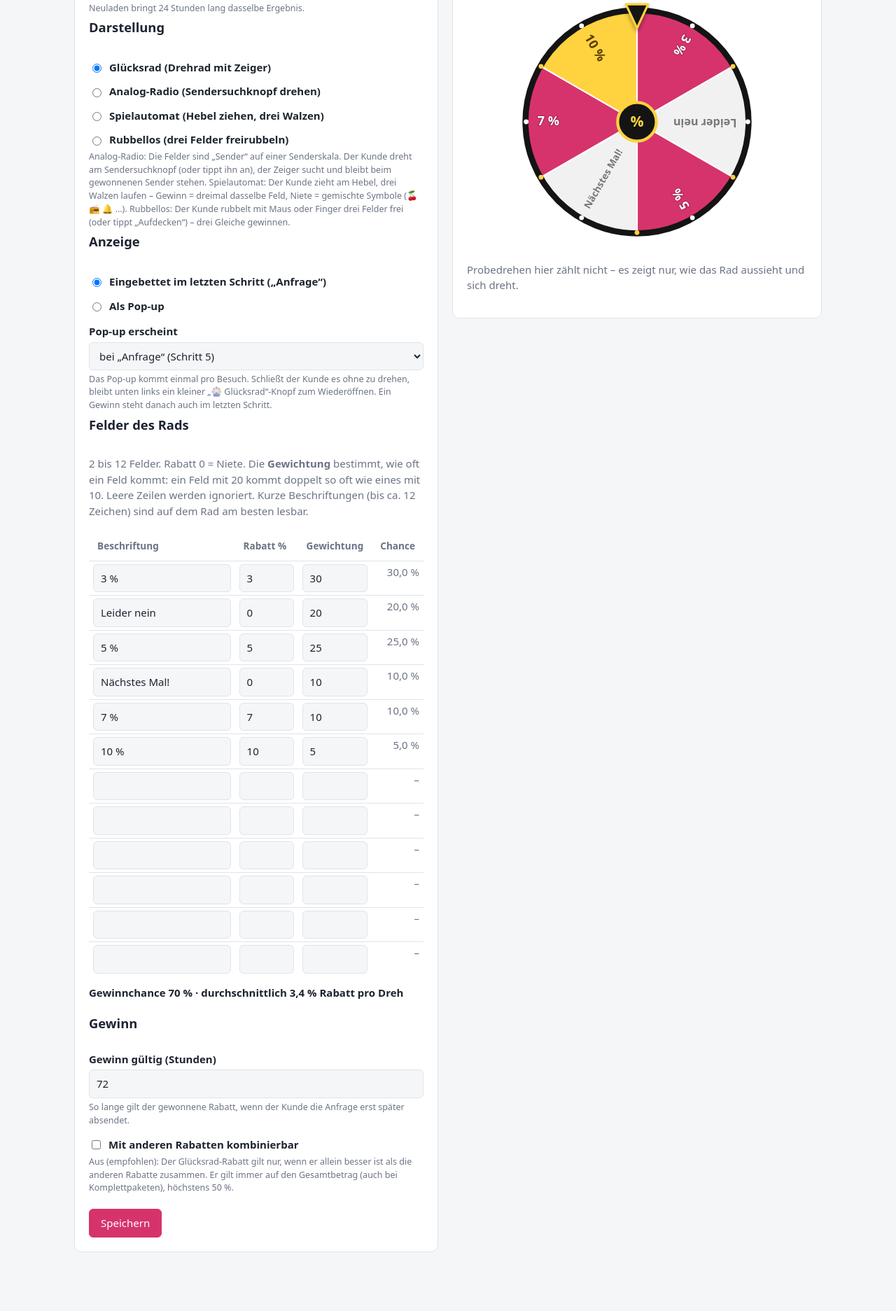
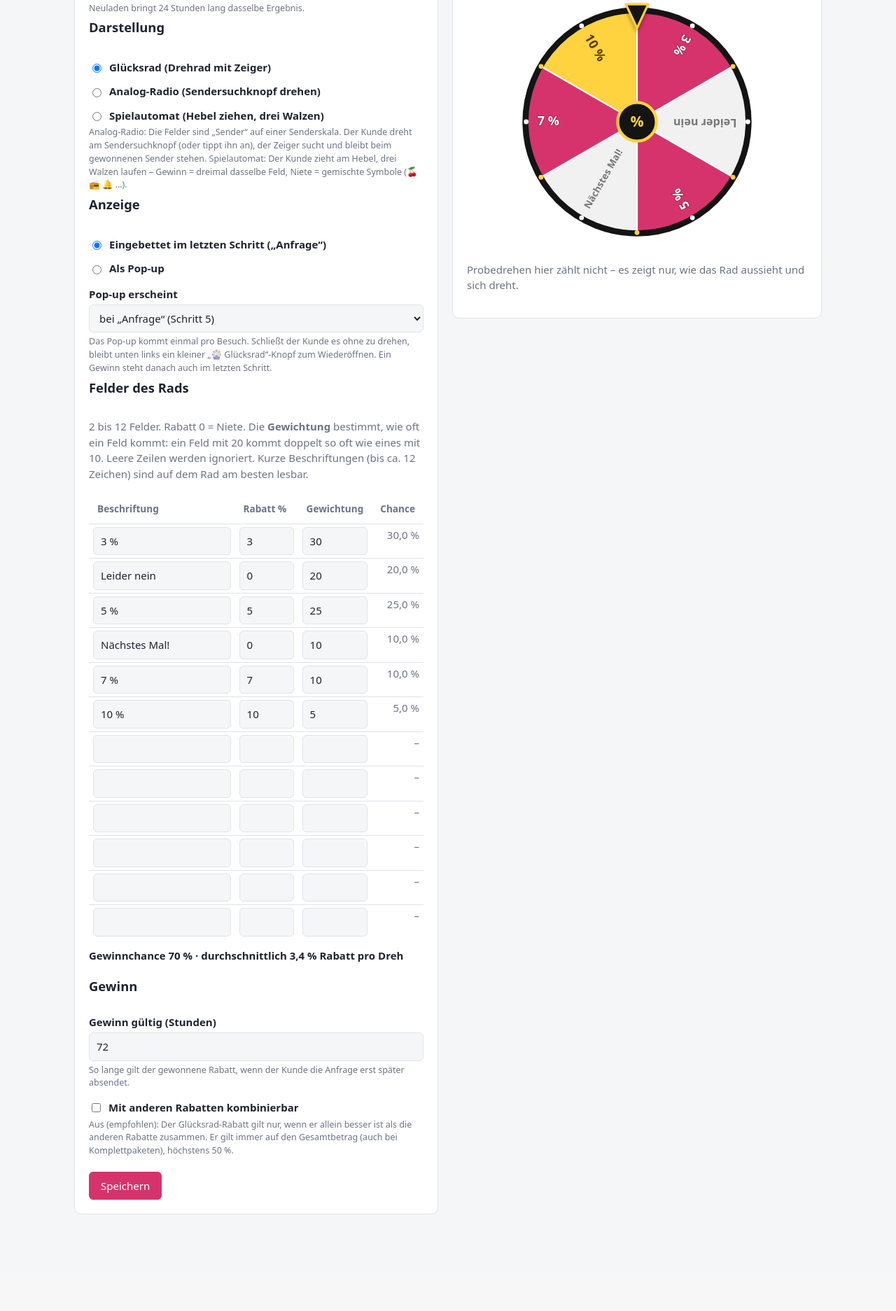
Before and after one commit to romualdogz/radiospotpro, a FastAPI app: page /admin/wheel in a window 1280 px wide. Shown: the part 276-2149 px from the top of the page at 70% size. After the commit the page ends 2011 px from the top, so only its background shows below. Run offline with FastAPI, Linux system fonts and the light colour scheme; the visitor is signed in with stand-in values (Sample User, id 1).

Commit message:
Revert "Glücksrad: vierte Darstellung als Rubbellos zum Freirubbeln"
This reverts commit 57fd8dcf1361850bcb1026aa83ea8bc28d28fdea.

```diff
--- a/app/static/configurator.css
+++ b/app/static/configurator.css
@@ -615,7 +615,7 @@ body.lay-skin-neon {
 }
 /* Glücksrad im Analog-Radio-Design */
 .wheel-host.radio-host { max-width: 470px; }
-.wheel-host.radio-host:has(.slot), .wheel-host.radio-host:has(.scratch) { max-width: 430px; }
+.wheel-host.radio-host:has(.slot) { max-width: 430px; }
 .radio-hint { font-size: 0.88rem; color: var(--text-muted); font-style: italic; }
 .wheel-launcher b { font: inherit; }
 .wheel-dialog:has(.radio-host) { width: min(520px, 100%); }
--- a/app/static/wheel.js
+++ b/app/static/wheel.js
@@ -422,144 +422,10 @@
     };
   }
 
-  // ------------------------------------------------------------------ Variante „Rubbellos“
-  // Los mit drei Feldern unter einer Silberschicht. Erstes Rubbeln ruft opts.onTune() auf (Server lost aus),
-  // spinTo(index) legt das Ergebnis unter die Schicht und ist erledigt, sobald gut die Hälfte freigerubbelt ist
-  // (oder „Aufdecken“ gedrückt wurde). Gewinn = dreimal dasselbe Feld, Niete = gemischte Symbole.
-  const SCRATCH_STYLE = `
-.scratch { position: relative; max-width: 420px; margin: 0 auto; padding: 16px 18px 18px; border-radius: 14px; color: #3b1d00;
-  background: radial-gradient(circle at 0 50%, transparent 9px, #ffd84d 10px) left / 51% 100% no-repeat,
-    radial-gradient(circle at 100% 50%, transparent 9px, #ffd84d 10px) right / 51% 100% no-repeat;
-  filter: drop-shadow(0 10px 18px rgba(0,0,0,.28)); user-select: none; -webkit-user-select: none; }
-.scratch::before { content: ""; position: absolute; inset: 7px; border: 2px dashed rgba(120,60,0,.35); border-radius: 10px; pointer-events: none; }
-.scratch-head { display: flex; justify-content: space-between; align-items: baseline; margin-bottom: 10px; position: relative; }
-.scratch-title { font: 900 1.25rem/1 var(--head, system-ui, sans-serif); letter-spacing: .08em; color: #c2410c;
-  text-shadow: 2px 2px 0 #fff; }
-.scratch-no { font: 600 .7rem ui-monospace, monospace; color: #8a5a00; }
-.scratch-area { position: relative; height: 104px; border-radius: 10px; overflow: hidden; background: #fffaf0;
-  box-shadow: inset 0 0 0 2px #e0a800; touch-action: none; }
-.scratch-symbols { position: absolute; inset: 0; display: grid; grid-template-columns: repeat(3, 1fr); }
-.scratch-cell { display: grid; place-items: center; font: 800 1.35rem var(--head, system-ui, sans-serif); color: #b0002a; }
-.scratch-cell + .scratch-cell { border-left: 2px dotted #f0c040; }
-.scratch-cell.emoji { font-size: 2.1rem; }
-.scratch-cell.jackpot::after { content: "★"; color: #d48a00; margin-left: 3px; }
-.scratch.won .scratch-cell { animation: scratch-win .45s ease-in-out 4; }
-@keyframes scratch-win { 50% { transform: scale(1.18); color: #e4002b; } }
-.scratch canvas { position: absolute; inset: 0; width: 100%; height: 100%; cursor: grab; transition: opacity .6s; }
-.scratch canvas.gone { opacity: 0; pointer-events: none; }
-.scratch-foot { position: relative; display: flex; justify-content: space-between; align-items: center; margin-top: 10px;
-  font: 600 .72rem system-ui, sans-serif; color: #8a5a00; }
-.scratch-reveal { border: 0; background: #c2410c; color: #fff; border-radius: 999px; padding: 6px 14px;
-  font: 700 .75rem system-ui, sans-serif; cursor: pointer; }
-.scratch-reveal:disabled { opacity: .5; cursor: default; }
-@media (prefers-reduced-motion: reduce) { .scratch.won .scratch-cell { animation: none; } }
-`;
-
-  function renderScratch(host, segments, opts = {}) {
-    if (!document.getElementById("discount-scratch-style")) {
-      const s = document.createElement("style");
-      s.id = "discount-scratch-style";
-      s.textContent = SCRATCH_STYLE;
-      document.head.appendChild(s);
-    }
-    const div = (cls, text) => { const d = document.createElement("div"); d.className = cls; if (text != null) d.textContent = text; return d; };
-    const best = Math.max(...segments.map((s) => s.percent));
-    const wins = segments.map((s, i) => ({ ...s, i })).filter((s) => s.percent > 0);
-    const ticket = div("scratch");
-    const head = div("scratch-head");
-    head.append(div("scratch-title", opts.title || "RUBBELLOS"),
-      div("scratch-no", "Nr. " + String(Math.floor(Math.random() * 900000) + 100000)));
-    const area = div("scratch-area");
-    area.setAttribute("role", "img");
-    area.setAttribute("aria-label", "Rubbellos mit drei Feldern – Gewinne: " + wins.map((w) => w.label).join(", "));
-    const symbols = div("scratch-symbols");
-    const cells = [0, 1, 2].map(() => div("scratch-cell emoji", "❔"));
-    symbols.append(...cells);
-    const canvas = document.createElement("canvas");
-    area.append(symbols, canvas);
-    const foot = div("scratch-foot");
-    const reveal = document.createElement("button");
-    reveal.type = "button"; reveal.className = "scratch-reveal"; reveal.textContent = "Aufdecken";
-    foot.append(div(null, "Drei Gleiche gewinnen"), reveal);
-    ticket.append(head, area, foot);
-    host.replaceChildren(ticket);
-
-    // Silberschicht zeichnen (nach dem Einfügen, damit die Größe bekannt ist)
-    const ctx = canvas.getContext("2d");
-    const dpr = window.devicePixelRatio || 1;
-    function paintCover() {
-      const r = area.getBoundingClientRect();
-      canvas.width = Math.max(1, r.width * dpr); canvas.height = Math.max(1, r.height * dpr);
-      const g = ctx.createLinearGradient(0, 0, canvas.width, canvas.height);
-      g.addColorStop(0, "#b8b8b8"); g.addColorStop(.45, "#e9e9e9"); g.addColorStop(.55, "#cfcfcf"); g.addColorStop(1, "#a9a9a9");
-      ctx.globalCompositeOperation = "source-over";
-      ctx.fillStyle = g; ctx.fillRect(0, 0, canvas.width, canvas.height);
-      ctx.fillStyle = "rgba(255,255,255,.35)";
-      for (let x = 0; x < canvas.width; x += 26 * dpr) for (let y = 0; y < canvas.height; y += 26 * dpr) {
-        ctx.beginPath(); ctx.arc(x + ((y / (26 * dpr)) % 2) * 13 * dpr, y, 3 * dpr, 0, 7); ctx.fill();
-      }
-      ctx.fillStyle = "#6b6b6b"; ctx.font = `800 ${15 * dpr}px system-ui, sans-serif`; ctx.textAlign = "center"; ctx.textBaseline = "middle";
-      ctx.fillText("✦ HIER RUBBELN ✦", canvas.width / 2, canvas.height / 2);
-    }
-    requestAnimationFrame(paintCover);
-
-    let started = false, busy = false, result = null, finish = null, wantReveal = false, last = null, checks = 0;
-    const start = () => { if (!started && !busy) { started = true; opts.onTune && opts.onTune(); } };
-    function scratchAt(x, y) {
-      const r = canvas.getBoundingClientRect();
-      const px = (x - r.left) * dpr, py = (y - r.top) * dpr;
-      ctx.globalCompositeOperation = "destination-out";
-      ctx.lineWidth = 34 * dpr; ctx.lineCap = "round";
-      ctx.beginPath();
-      if (last) { ctx.moveTo(last[0], last[1]); ctx.lineTo(px, py); } else { ctx.arc(px, py, 17 * dpr, 0, 7); ctx.fill(); }
-      ctx.stroke();
-      last = [px, py];
-      if (++checks % 6 === 0) checkDone();
-    }
-    function cleared() {  // Anteil freigerubbelt (Stichprobe)
-      const d = ctx.getImageData(0, 0, canvas.width, canvas.height).data;
-      let clear = 0, n = 0;
-      for (let i = 3; i < d.length; i += 4 * 37) { n++; if (d[i] < 40) clear++; }
-      return n ? clear / n : 0;
-    }
-    function done() {
-      canvas.classList.add("gone"); reveal.style.display = "none";
-      if (result && result.percent > 0) ticket.classList.add("won");
-      const f = finish; finish = null; f && f();
-    }
-    function checkDone() { if (result && finish && cleared() > 0.5) done(); }
-    canvas.addEventListener("pointerdown", (e) => { if (canvas.classList.contains("gone")) return; start();
-      canvas.setPointerCapture(e.pointerId); last = null; scratchAt(e.clientX, e.clientY); });
-    canvas.addEventListener("pointermove", (e) => { if (e.buttons || e.pointerType === "touch") { if (last || e.buttons) scratchAt(e.clientX, e.clientY); } });
-    canvas.addEventListener("pointerup", () => { last = null; checkDone(); });
-    reveal.addEventListener("click", () => { wantReveal = true; reveal.disabled = true; start(); if (result && finish) done(); });
-
-    return {
-      el: ticket,
-      setBusy(v) { busy = v; if (!v) { started = false; reveal.disabled = false; } },
-      spinTo(index) {
-        const seg = segments[index];
-        const fillers = ["🍒", "📻", "🔔", "⭐", "🎵", "🍋"].sort(() => Math.random() - 0.5);
-        const labels = seg.percent > 0 ? [seg, seg, seg] : fillers.slice(0, 3);
-        cells.forEach((c, k) => {
-          const s = labels[k];
-          c.className = "scratch-cell" + (typeof s === "string" ? " emoji" : s.percent === best ? " jackpot" : "");
-          c.textContent = typeof s === "string" ? s : s.label;
-        });
-        result = seg;
-        return new Promise((resolve) => {
-          finish = resolve;
-          if (wantReveal || reduceMotion) done(); else checkDone();
-        });
-      },
-    };
-  }
-
   window.DiscountWheel = {
     render(host, segments, opts = {}) {
       if (opts.style === "radio") return renderRadio(host, segments, opts);
       if (opts.style === "slot") return renderSlot(host, segments, opts);
-      if (opts.style === "scratch") return renderScratch(host, segments, opts);
       return render(host, segments);
     },
   };
--- a/app/templates/admin/wheel.html
+++ b/app/templates/admin/wheel.html
@@ -19,8 +19,7 @@
     </div>
     <small class="help">Analog-Radio: Die Felder sind „Sender“ auf einer Senderskala. Der Kunde dreht am Sendersuchknopf
       (oder tippt ihn an), der Zeiger sucht und bleibt beim gewonnenen Sender stehen. Spielautomat: Der Kunde zieht
-      am Hebel, drei Walzen laufen – Gewinn = dreimal dasselbe Feld, Niete = gemischte Symbole (🍒 📻 🔔 …).
-      Rubbellos: Der Kunde rubbelt mit Maus oder Finger drei Felder frei (oder tippt „Aufdecken“) – drei Gleiche gewinnen.</small>
+      am Hebel, drei Walzen laufen – Gewinn = dreimal dasselbe Feld, Niete = gemischte Symbole (🍒 📻 🔔 …).</small>
 
     <h2>Anzeige</h2>
     <div class="wm-modes">
--- a/app/wheel.py
+++ b/app/wheel.py
@@ -28,7 +28,7 @@ DEFAULT_SEGMENTS = [  # Bezeichnung, Rabatt in %, Gewichtung (relative Häufigke
 # Anzeige: eingebettet im letzten Schritt oder als Pop-up beim Öffnen eines Schritts
 MODES = {"inline": "Eingebettet im letzten Schritt („Anfrage“)", "popup": "Als Pop-up"}
 STYLES = {"wheel": "Glücksrad (Drehrad mit Zeiger)", "radio": "Analog-Radio (Sendersuchknopf drehen)",
-          "slot": "Spielautomat (Hebel ziehen, drei Walzen)", "scratch": "Rubbellos (drei Felder freirubbeln)"}
+          "slot": "Spielautomat (Hebel ziehen, drei Walzen)"}
 POPUP_STEPS = {"0": "beim Start (Schritt 1)", "3": "bei „Buchung“ (Schritt 4)", "4": "bei „Anfrage“ (Schritt 5)"}
 DEFAULTS = {"wheel_enabled": "0", "wheel_stackable": "0", "wheel_valid_hours": "72",
             "wheel_mode": "inline", "wheel_popup_step": "4", "wheel_style": "wheel",
```
Also changed, not shown: app/static/configurator.js (+7 -10 lines), tests/test_wheel.py (+0 -5 lines), CHANGELOG.md.
